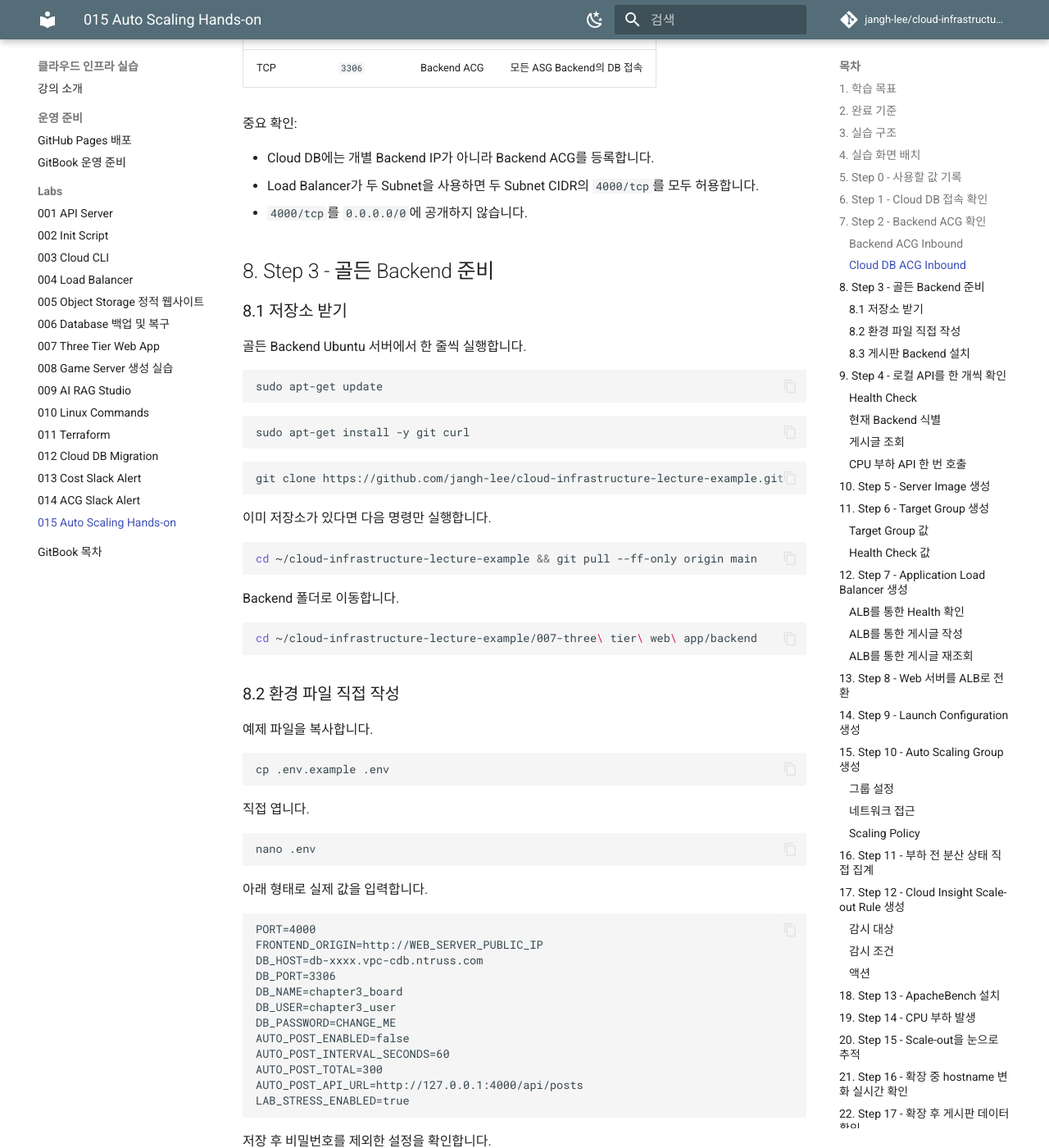
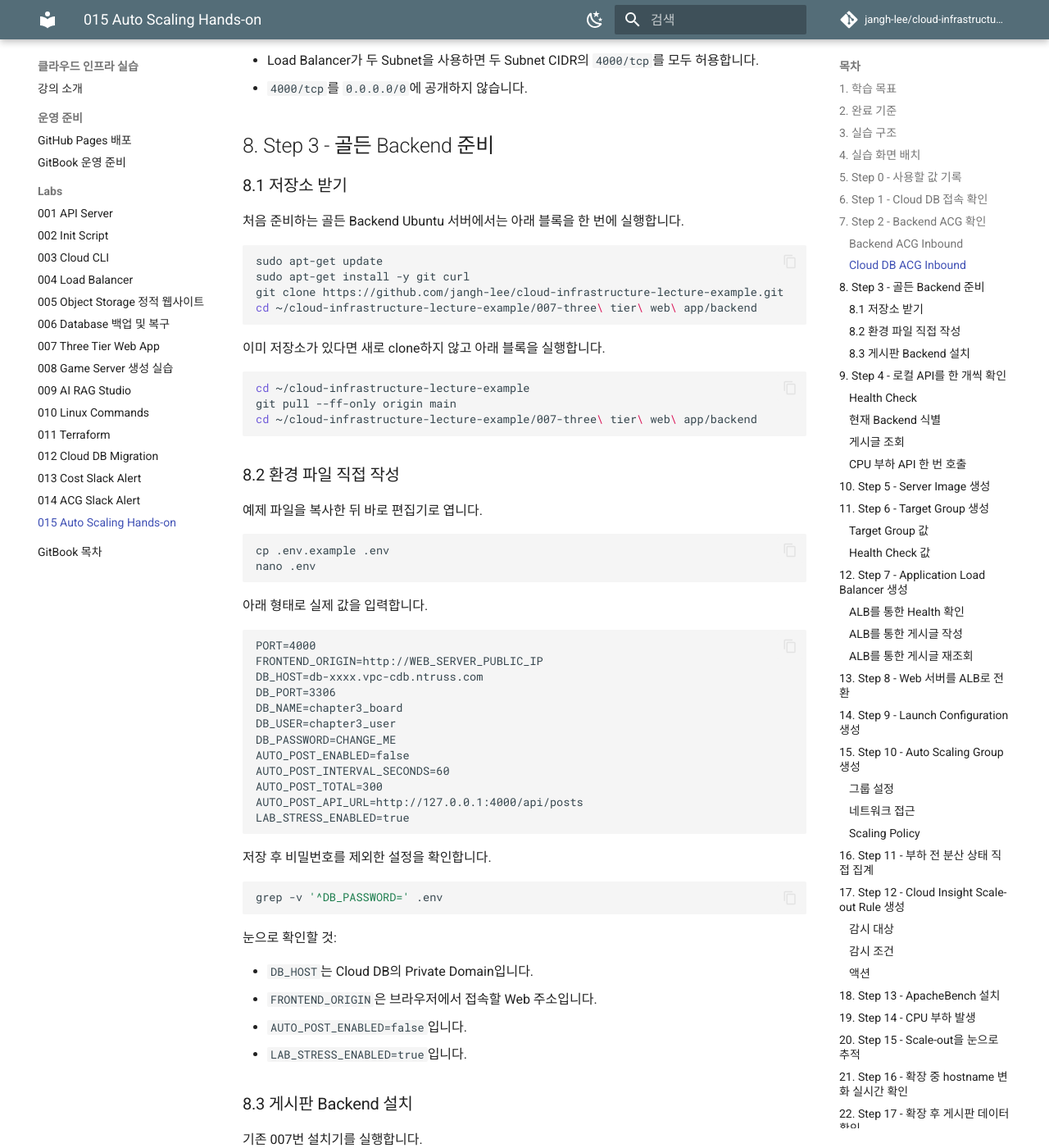
Before and after one commit to jangh-lee/cloud-infrastructure-lecture-example, an MkDocs documentation site: the page built from gitbook/labs/015-auto-scaling.md, in a window 1280 px wide and 1400 px high, scrolled down 4061 px. Shown: the whole window at 82% size. Built offline with MkDocs 1.6.1 and Material for MkDocs 9.7.7, drawn with Linux system fonts in a browser that asks for light colours; comment, search, counter and statistics services are not loaded; some of the changed text lies outside the part shown.

Commit message:
Group related auto scaling lab commands

````diff
--- a/gitbook/labs/015-auto-scaling.md
+++ b/gitbook/labs/015-auto-scaling.md
@@ -9,7 +9,7 @@
 
 007번 3계층 게시판의 Backend를 Naver Cloud Auto Scaling Group으로 전환하는 실습입니다.
 
-이 교재는 전용 자동화 스크립트로 결과를 감추지 않습니다. 학습자가 `curl`, `systemctl`, `awk`, `ab` 명령을 한 줄씩 직접 실행하고 응답 헤더, JSON, CPU 그래프, 서버 수, Target 상태를 눈으로 확인하도록 구성했습니다.
+이 교재는 전용 자동화 스크립트로 결과를 감추지 않습니다. 같은 목적의 연속 명령은 한 코드 박스로 묶어 한 번에 복사하고, 결과 해석이나 실행 시점이 다른 명령만 분리했습니다. 학습자는 `curl`, `systemctl`, `awk`, `ab`의 출력과 CPU 그래프, 서버 수, Target 상태를 직접 확인합니다.
 
 007번의 `install-backend.sh`만 앱 설치에 재사용합니다. 이 스크립트는 Node.js 패키지와 systemd 서비스를 설치하기 위한 기존 게시판 구성 요소이며, Auto Scaling 리소스 생성과 검증은 모두 직접 수행합니다.
 
@@ -100,23 +100,12 @@ Web 서버는 정적 파일만 전달하므로 고정합니다. API 요청과 CP
 mysql -h DB_PRIVATE_DOMAIN -P 3306 -u chapter3_user -p chapter3_board
 ```
 
-MySQL 프롬프트에서 한 줄씩 실행합니다.
+MySQL 프롬프트에 아래 블록을 한 번에 붙여 넣습니다.
 
 ```sql
 SELECT DATABASE(), CURRENT_USER(), VERSION();
-```
-
-```sql
 SELECT COUNT(*) AS post_count FROM posts;
-```
-
-```sql
 SELECT id, title, created_at FROM posts ORDER BY id DESC LIMIT 3;
-```
-
-종료:
-
-```sql
 exit
 ```
 
@@ -153,43 +142,29 @@ exit
 
 ### 8.1 저장소 받기
 
-골든 Backend Ubuntu 서버에서 한 줄씩 실행합니다.
+처음 준비하는 골든 Backend Ubuntu 서버에서는 아래 블록을 한 번에 실행합니다.
 
 ```bash
 sudo apt-get update
+sudo apt-get install -y git curl
+git clone https://github.com/jangh-lee/cloud-infrastructure-lecture-example.git
+cd ~/cloud-infrastructure-lecture-example/007-three\ tier\ web\ app/backend
 ```
 
-```bash
-sudo apt-get install -y git curl
-```
+이미 저장소가 있다면 새로 clone하지 않고 아래 블록을 실행합니다.
 
 ```bash
-git clone https://github.com/jangh-lee/cloud-infrastructure-lecture-example.git
-```
-
-이미 저장소가 있다면 다음 명령만 실행합니다.
-
-```bash
-cd ~/cloud-infrastructure-lecture-example && git pull --ff-only origin main
-```
-
-Backend 폴더로 이동합니다.
-
-```bash
+cd ~/cloud-infrastructure-lecture-example
+git pull --ff-only origin main
 cd ~/cloud-infrastructure-lecture-example/007-three\ tier\ web\ app/backend
 ```
 
 ### 8.2 환경 파일 직접 작성
 
-예제 파일을 복사합니다.
+예제 파일을 복사한 뒤 바로 편집기로 엽니다.
 
 ```bash
 cp .env.example .env
-```
-
-직접 엽니다.
-
-```bash
 nano .env
 ```
 
@@ -229,35 +204,20 @@ grep -v '^DB_PASSWORD=' .env
 
 ```bash
 chmod +x install-backend.sh
-```
-
-```bash
 sudo ./install-backend.sh
 ```
 
 이 단계만 기존 스크립트를 사용하는 이유는 Node.js 패키지 설치와 systemd 서비스 파일 생성을 반복해서 손으로 입력하는 것이 Auto Scaling 학습 목표가 아니기 때문입니다.
 
-설치 결과를 숨기지 않고 직접 확인합니다.
+서비스 자동 시작, 현재 상태, 포트 Listen 여부를 한 번에 확인합니다.
 
 ```bash
 systemctl is-enabled chapter3-backend
+systemctl is-active chapter3-backend
+sudo ss -lntp | grep ':4000'
 ```
 
-예상 출력:
-
-```text
-enabled
-```
-
-```bash
-systemctl is-active chapter3-backend
-```
-
-예상 출력:
-
-```text
-active
-```
+앞의 두 줄은 각각 `enabled`, `active`가 출력되고 마지막 줄에는 `:4000` LISTEN 정보가 보여야 합니다.
 
 실제로 어떤 명령으로 기동되는지 확인합니다.
 
@@ -269,12 +229,6 @@ sudo systemctl cat chapter3-backend
 
 ```bash
 sudo journalctl -u chapter3-backend -n 20 --no-pager
-```
-
-포트 확인:
-
-```bash
-sudo ss -lntp | grep ':4000'
 ```
 
 ## 9. Step 4 - 로컬 API를 한 개씩 확인
@@ -423,15 +377,10 @@ Networking > Load Balancer > Load Balancer > 로드 밸런서 생성
 | Listener | HTTP `80` |
 | Target Group | `lab-board-tg` |
 
-생성 후 제공된 도메인을 터미널 B에 변수로 넣습니다.
+생성 후 제공된 도메인을 터미널 B에 변수로 넣고 바로 확인합니다.
 
 ```bash
 export LB_URL='http://LOAD_BALANCER_DOMAIN'
-```
-
-변수 확인:
-
-```bash
 echo "$LB_URL"
 ```
 
@@ -469,25 +418,18 @@ curl -sS "$LB_URL/api/posts" | python3 -m json.tool | head -40
 
 ## 13. Step 8 - Web 서버를 ALB로 전환
 
-고정 Web 서버에서 실행합니다.
+고정 Web 서버에서 최신 소스를 받고 Web 폴더로 이동합니다.
 
 ```bash
-cd ~/cloud-infrastructure-lecture-example && git pull --ff-only origin main
-```
-
-```bash
+cd ~/cloud-infrastructure-lecture-example
+git pull --ff-only origin main
 cd ~/cloud-infrastructure-lecture-example/007-three\ tier\ web\ app/web
 ```
 
-현재 설정을 확인합니다.
+현재 설정을 확인한 뒤 편집기로 엽니다.
 
 ```bash
 grep '^BACKEND_BASE_URL=' .env
-```
-
-직접 수정합니다.
-
-```bash
 nano .env
 ```
 
@@ -495,15 +437,10 @@ nano .env
 BACKEND_BASE_URL="http://LOAD_BALANCER_DOMAIN"
 ```
 
-Web 파일을 다시 배치합니다.
+Web 파일을 다시 배치하고 실제 배포 설정을 확인합니다.
 
 ```bash
 sudo ./install-web.sh
-```
-
-실제 배포 설정 확인:
-
-```bash
 cat /var/www/chapter3-web/config.js
 ```
 
@@ -660,15 +597,10 @@ macOS에서:
 brew install httpd
 ```
 
-설치 확인:
+설치와 Stress API 준비 상태를 함께 확인합니다.
 
 ```bash
 ab -V
-```
-
-부하를 시작하기 전에 Stress API가 열려 있는지 확인합니다.
-
-```bash
 curl -i "$LB_URL/api/stress?iterations=10000"
 ```
 
@@ -802,25 +734,15 @@ Cloud Insight에서 평균 CPU가 20% 아래로 내려가는 것을 먼저 확
 
 ## 24. Step 19 - 최종 확인
 
-최종 Backend hostname 집계:
+최종 Backend hostname, Health, 게시글을 한 번에 확인합니다.
 
 ```bash
 for i in $(seq 1 20); do curl -fsS -D - -o /dev/null "$LB_URL/api/instance" | awk -F': ' 'tolower($1)=="x-backend-instance" {gsub("\r","",$2); print $2}'; done | sort | uniq -c
+curl -i "$LB_URL/api/health"
+curl -sS "$LB_URL/api/posts" | python3 -m json.tool | grep -E 'autoscaling-before|autoscaling-after'
 ```
 
-예상 결과는 hostname 하나입니다.
-
-Health 확인:
-
-```bash
-curl -i "$LB_URL/api/health"
-```
-
-게시글 확인:
-
-```bash
-curl -sS "$LB_URL/api/posts" | python3 -m json.tool | grep -E 'autoscaling-before|autoscaling-after'
-```
+첫 명령의 hostname은 하나여야 하고, Health는 HTTP `200`, 마지막 명령은 두 게시글 제목을 출력해야 합니다.
 
 예상 출력:
 
@@ -837,13 +759,7 @@ Scale-in으로 서버가 종료되어도 두 글이 남아 있으면 전체 실
 
 ```bash
 systemctl is-active chapter3-backend
-```
-
-```bash
 sudo journalctl -u chapter3-backend -n 100 --no-pager
-```
-
-```bash
 sudo ss -lntp | grep ':4000'
 ```
 
````
Also changed, not shown: 015-auto scaling/README.md (+1 -1 lines).
